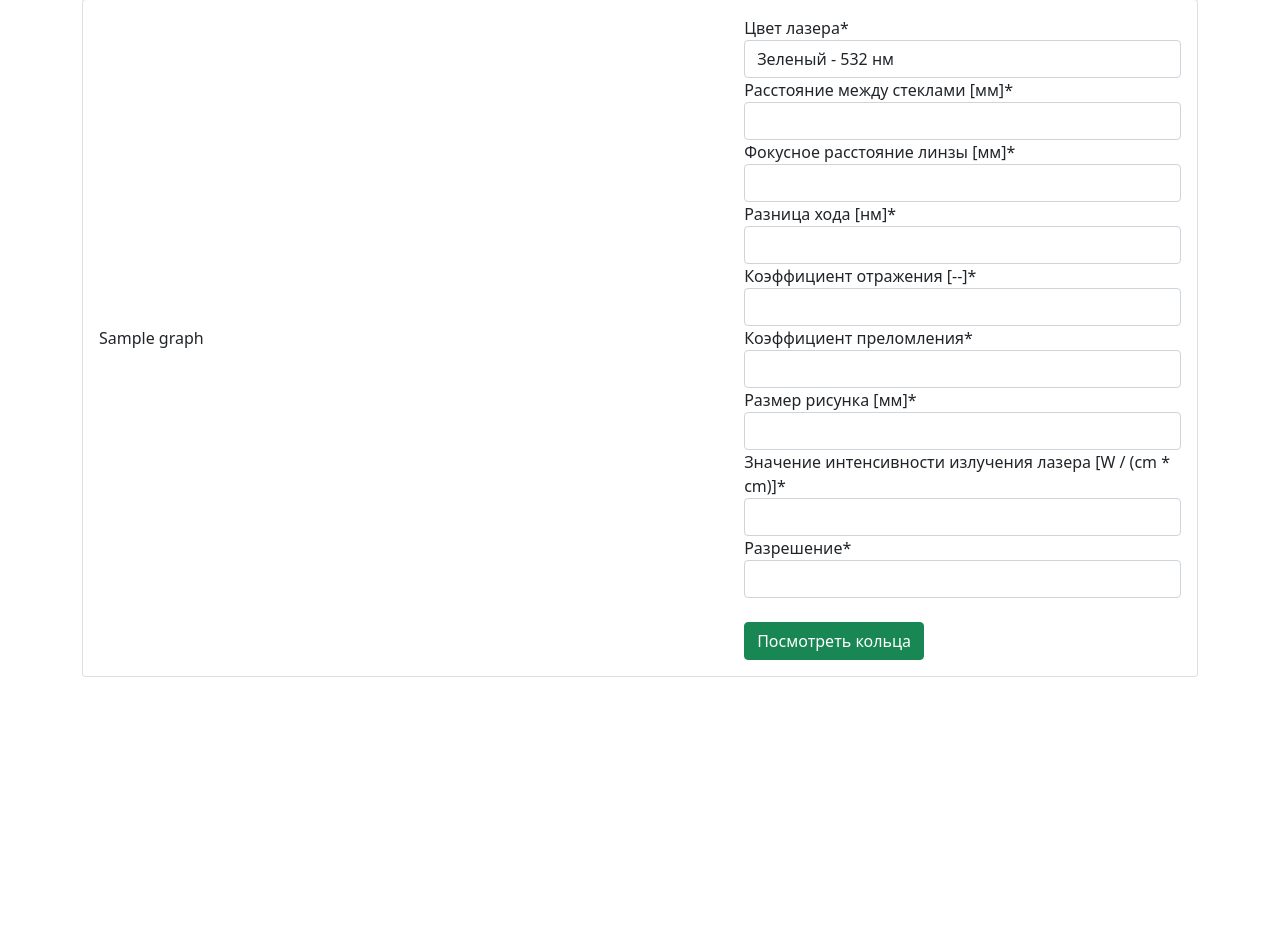
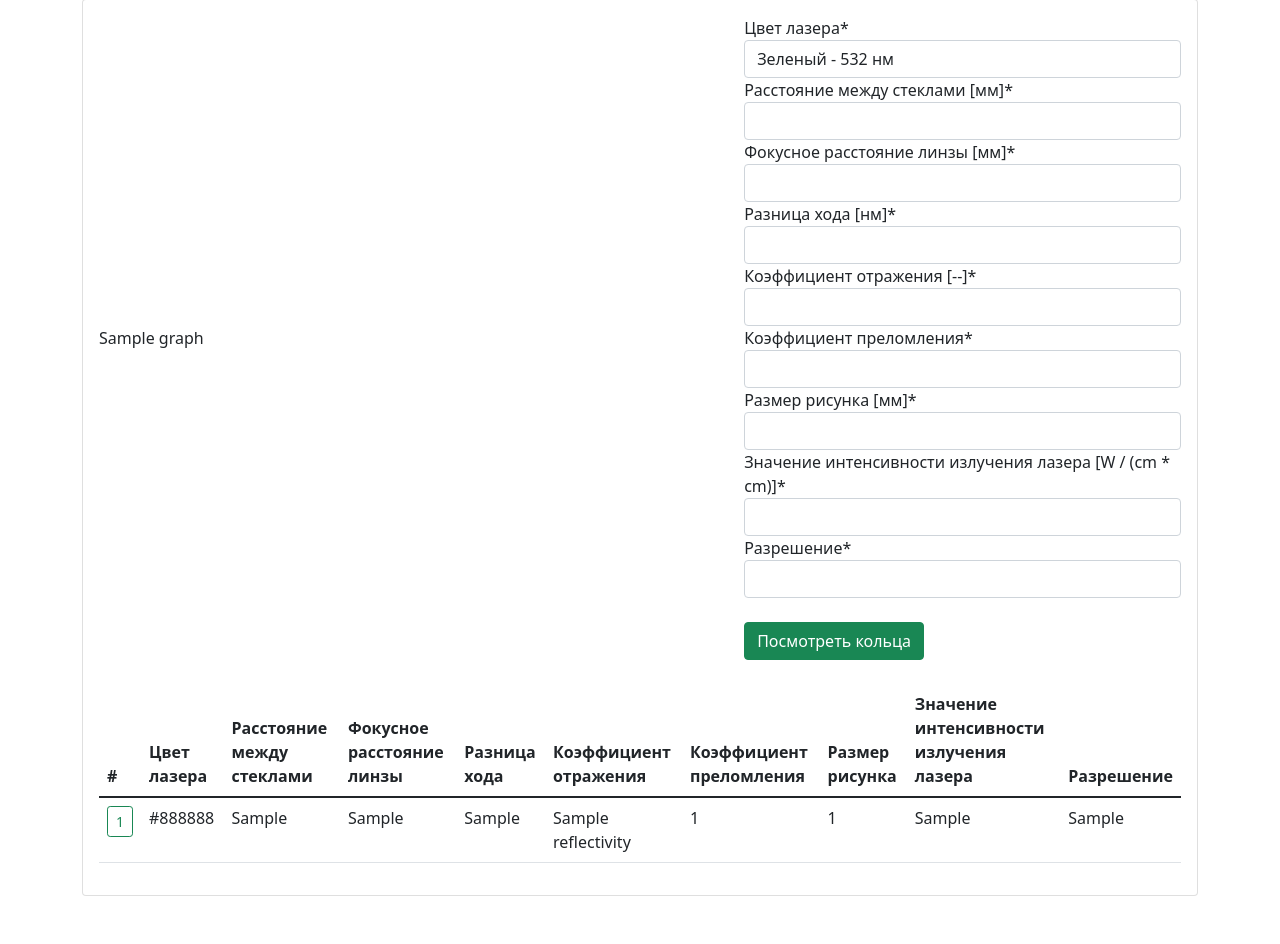
Before and after one commit to Azazel-h/Interference_Simulation_System, a Django app: template templates/index.html in a window 1280 px wide. Shown: the part 105-1049 px from the top of the page. Before the commit the page ends 782 px from the top, so only its background shows below. Run offline with Django 4.2, Linux system fonts and the light colour scheme; tables that the repository leaves empty hold one stand-in row (values such as "Sample post"); the template is opened without the code that fills it: values that come from a table or form of the project are taken from there, most other values are stand-ins (such as "Sample title", 1, 10 or a date in 2020); some libraries are stand-ins or nearby versions.

Commit message:
History (visible and can be used)

```diff
--- a/templates/base.html
+++ b/templates/base.html
@@ -3,6 +3,7 @@
     <head>
         <meta charset="utf-8">
         <meta name="viewport" content="width=device-width, initial-scale=1">
+        <script src="https://code.jquery.com/jquery-3.6.1.min.js" integrity="sha256-o88AwQnZB+VDvE9tvIXrMQaPlFFSUTR+nldQm1LuPXQ=" crossorigin="anonymous"></script>
         <link href="https://cdn.jsdelivr.net/npm/bootstrap@5.1.3/dist/css/bootstrap.min.css" rel="stylesheet" integrity="sha384-1BmE4kWBq78iYhFldvKuhfTAU6auU8tT94WrHftjDbrCEXSU1oBoqyl2QvZ6jIW3" crossorigin="anonymous">
         <title>{% block title %}{% endblock %}</title>
         {% block head %}{% endblock %}
--- a/templates/index.html
+++ b/templates/index.html
@@ -35,20 +35,55 @@
                     </form>
                 </div>
             </div>
+            <br>
+            <table class="table">
+            <thead>
+                <tr>
+                    <th scope="col">#</th>
+                    <th scope="col">Цвет лазера</th>
+                    <th scope="col">Расстояние между стеклами</th>
+                    <th scope="col">Фокусное расстояние линзы</th>
+                    <th scope="col">Разница хода</th>
+                    <th scope="col">Коэффициент отражения</th>
+                    <th scope="col">Коэффициент преломления</th>
+                    <th scope="col">Размер рисунка</th>
+                    <th scope="col">Значение интенсивности излучения лазера</th>
+                    <th scope="col">Разрешение</th>
+                </tr>
+            </thead>
+            <tbody>
+                {% for req in array_of_reqs %}
+                    <tr>
+                        <th scope="row">
+                            <button type="button" class="btn btn-outline-success btn-sm btn-block" onclick="autoFill({{ forloop.counter }})">{{ forloop.counter }}</button>
+                        </th>
+                        <td id="laser-color-{{ forloop.counter }}" class="{{ req.laser_color }}">{{ req.get_laser_color_display }}</td>
+                        <td id="glasses-dist-{{ forloop.counter }}">{{ req.glasses_distance }}</td>
+                        <td id="focal-distance-{{ forloop.counter }}">{{ req.focal_distance }}</td>
+                        <td id="stroke-difference-{{ forloop.counter }}">{{ req.stroke_difference }}</td>
+                        <td id="reflectivity-{{ forloop.counter }}">{{ req.reflectivity }}</td>
+                        <td id="refractive-index-{{ forloop.counter }}">{{ req.refractive_index }}</td>
+                        <td id="picture-size-{{ forloop.counter }}">{{ req.picture_size }}</td>
+                        <td id="incident-light-intensive-{{ forloop.counter }}">{{ req.incident_light_intensity }}</td>
+                        <td id="n-{{ forloop.counter }}">{{ req.N }}</td>
+                    </tr>
+                {% endfor %}
+            </tbody>
+        </table>
         </div>
     </div>
 
     <script type="text/javascript">
-        $(document).on('submit','#task-form',function(e) {
-            e.preventDefault();
-            $.ajax({
-                type: 'POST',
-                url: '{% url "index" %}',
-                data: {
-                    task:$("#task").val(),
-                    csrfmiddlewaretoken:$('input[name=csrfmiddlewaretoken]').val()
-                },
-            })
-        });
+        function autoFill(num) {
+            document.getElementById("id_laser_color").value = document.getElementById("laser-color-" + num).className;
+            document.getElementById("id_glasses_distance").value = document.getElementById("glasses-dist-" + num).innerText;
+            document.getElementById("id_focal_distance").value = document.getElementById("focal-distance-" + num).innerText;
+            document.getElementById("id_stroke_difference").value = document.getElementById("stroke-difference-" + num).innerText;
+            document.getElementById("id_reflectivity").value = document.getElementById("reflectivity-" + num).innerText;
+            document.getElementById("id_refractive_index").value = document.getElementById("refractive-index-" + num).innerText;
+            document.getElementById("id_picture_size").value = document.getElementById("picture-size-" + num).innerText;
+            document.getElementById("id_incident_light_intensity").value = document.getElementById("incident-light-intensive-" + num).innerText;
+            document.getElementById("id_N").value = document.getElementById("n-" + num).innerText;
+        }
     </script>
 {% endblock %}
```
Also changed, not shown: visualization/models.py (added, +18 -0 lines), visualization/views.py (+16 -1 lines).
